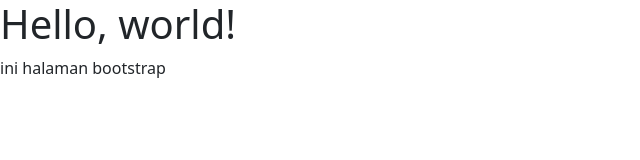
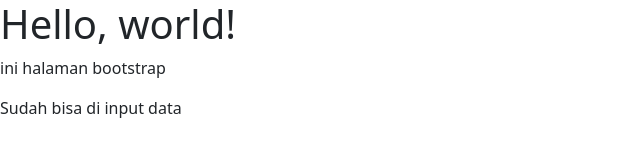
Before and after one commit to opper-coder/opper-coder.github.io, a plain HTML site: page index.html in a window 1280 px wide. Shown: the whole page, without its empty margins (0-640 px from the left). Drawn offline with nearby package versions, Linux system fonts and the light colour scheme.

Commit message:
Update index.html

```diff
--- a/index.html
+++ b/index.html
@@ -13,6 +13,8 @@
   <body>
     <h1>Hello, world!</h1>
     <p>ini halaman bootstrap</p>
+    <p>Sudah bisa di input data</p>
+
 
     <!-- Optional JavaScript; choose one of the two! -->
 
```
